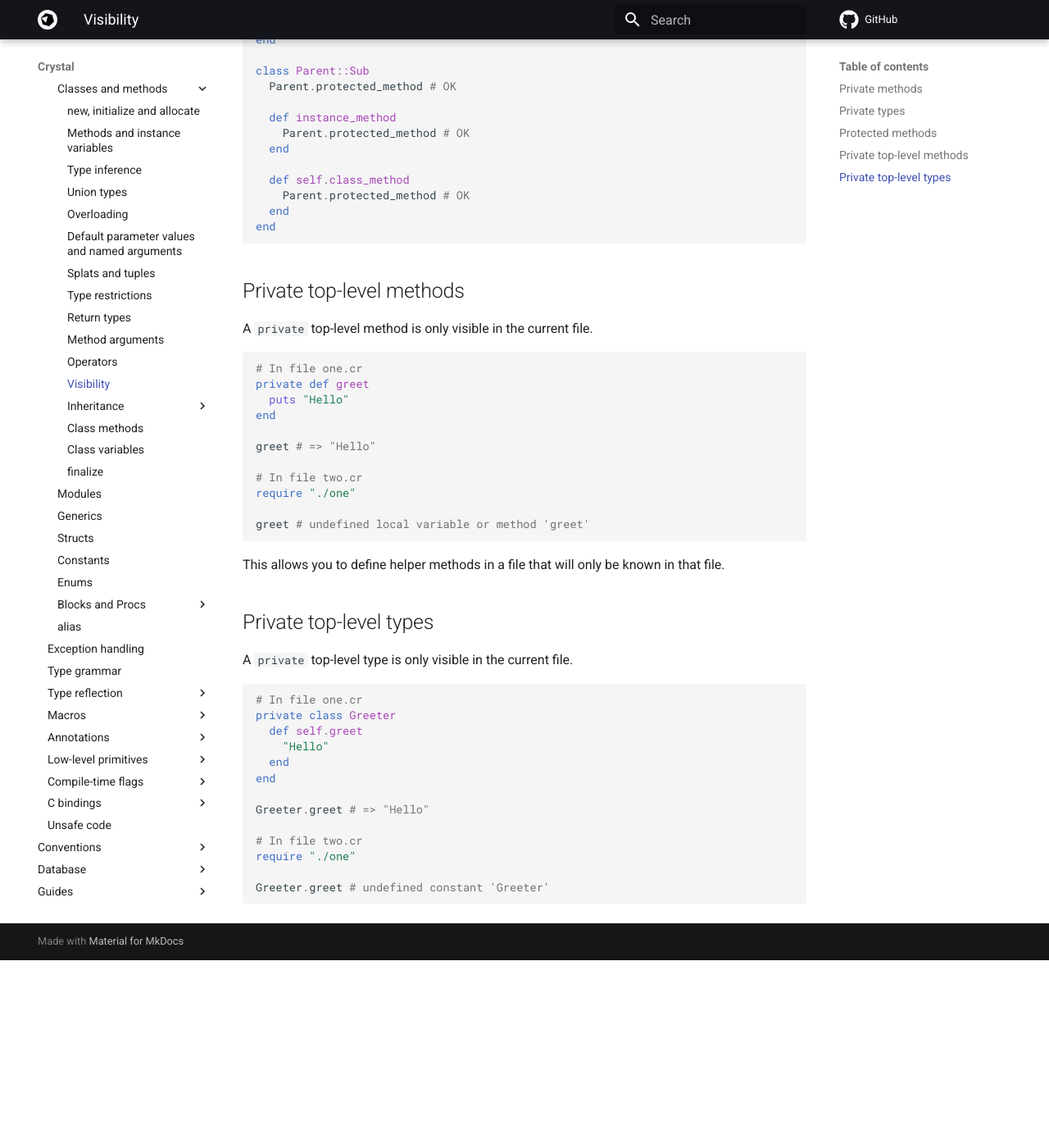
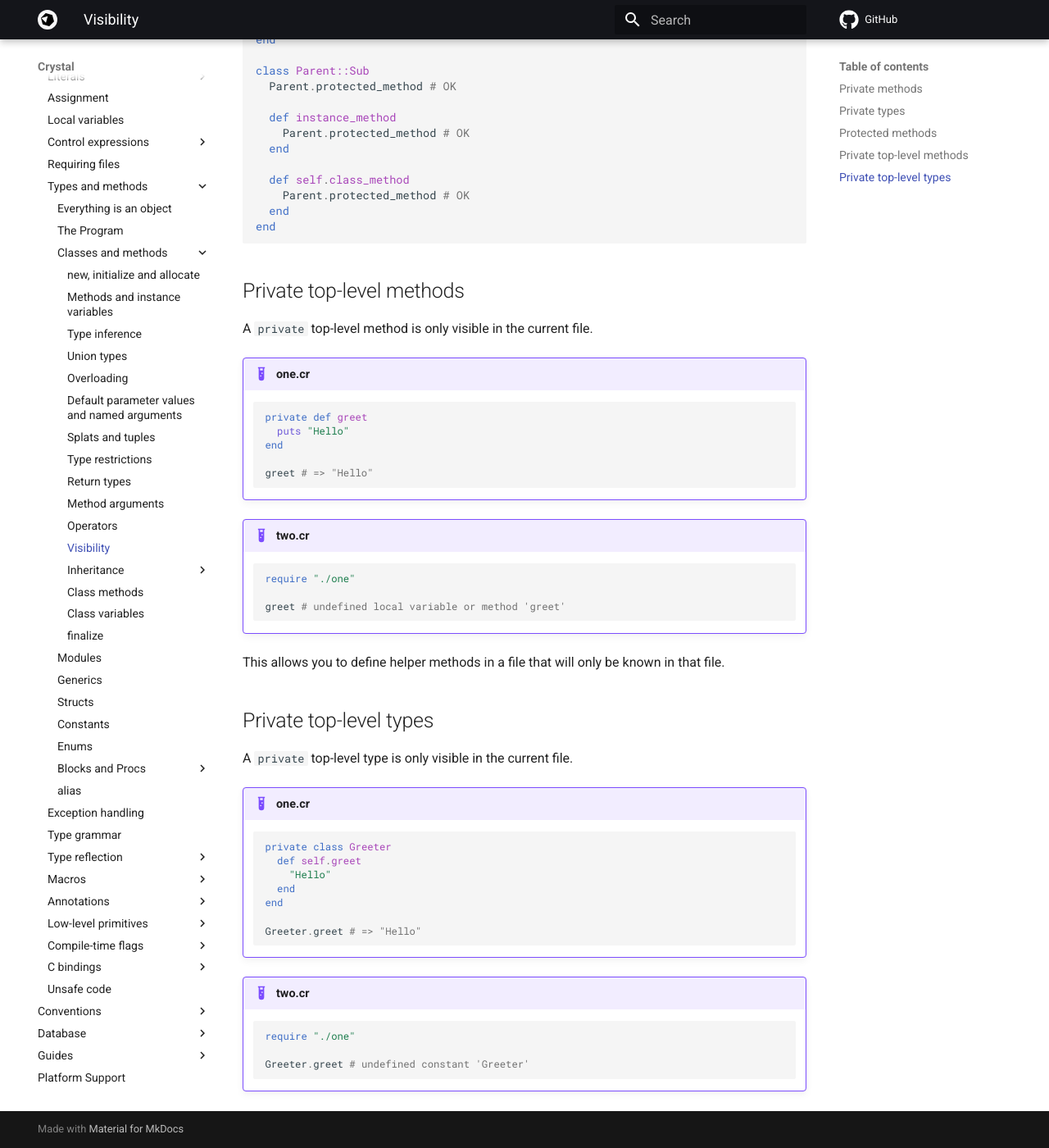
Before and after one commit to crystal-lang/crystal-book, an MkDocs documentation site: the page built from docs/syntax_and_semantics/visibility.md, in a window 1280 px wide and 1400 px high, scrolled down 3083 px. Shown: the whole window at 82% size. Built offline with MkDocs 1.6.1 and Material for MkDocs 9.7.7, drawn with Linux system fonts in a browser that asks for light colours; comment, search, counter and statistics services are not loaded; before the commit the page ends 4254 px from its top, so only the background shows below that.

````diff
--- a/docs/syntax_and_semantics/visibility.md
+++ b/docs/syntax_and_semantics/visibility.md
@@ -163,19 +163,21 @@ end
 
 A `private` top-level method is only visible in the current file.
 
-```crystal
-# In file one.cr
-private def greet
-  puts "Hello"
-end
+!!! example "one.cr"
+    ```crystal
+    private def greet
+      puts "Hello"
+    end
 
-greet # => "Hello"
+    greet # => "Hello"
+    ```
 
-# In file two.cr
-require "./one"
+!!! example "two.cr"
+    ```crystal
+    require "./one"
 
-greet # undefined local variable or method 'greet'
-```
+    greet # undefined local variable or method 'greet'
+    ```
 
 This allows you to define helper methods in a file that will only be known in that file.
 
@@ -183,18 +185,20 @@ This allows you to define helper methods in a file that will only be known in th
 
 A `private` top-level type is only visible in the current file.
 
-```crystal
-# In file one.cr
-private class Greeter
-  def self.greet
-    "Hello"
-  end
-end
+!!! example "one.cr"
+    ```crystal
+    private class Greeter
+      def self.greet
+        "Hello"
+      end
+    end
 
-Greeter.greet # => "Hello"
+    Greeter.greet # => "Hello"
+    ```
 
-# In file two.cr
-require "./one"
+!!! example "two.cr"
+    ```crystal
+    require "./one"
 
-Greeter.greet # undefined constant 'Greeter'
-```
+    Greeter.greet # undefined constant 'Greeter'
+    ```
````
Also changed, not shown: docs/syntax_and_semantics/requiring_files.md (+4 -4 lines).
